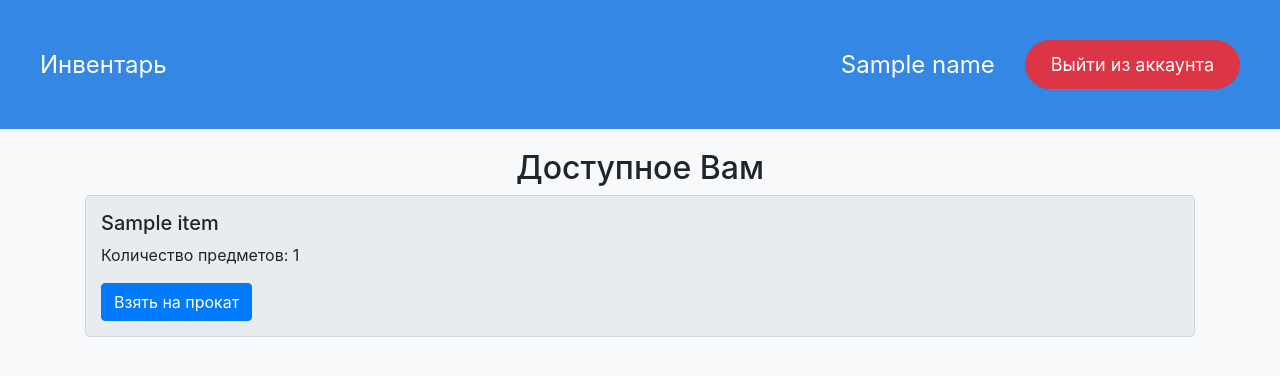
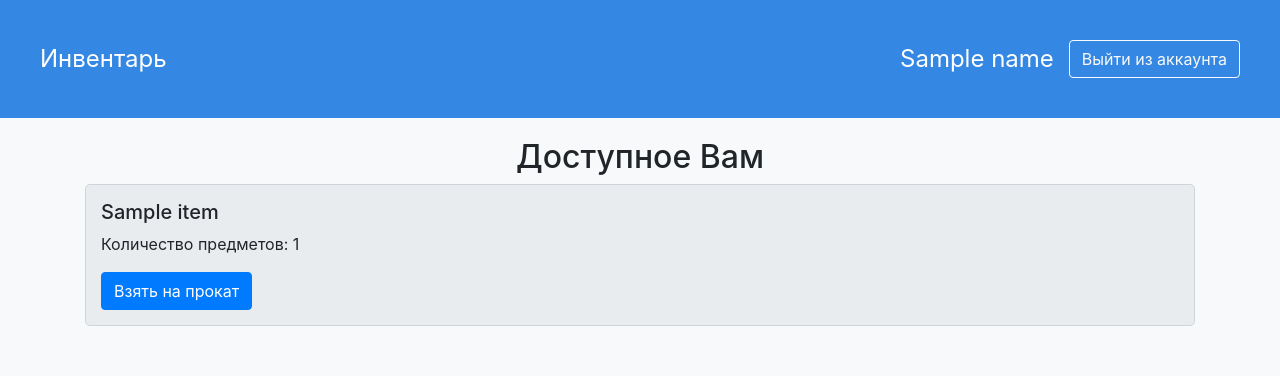
Before and after one commit to Karaseyka/Sport-equipment-management, a Flask app: template templates/polzovatel.html in a window 1280 px wide. Shown: the top 376 px of the page. Run offline with Flask 3, Linux system fonts and the light colour scheme; the template is opened without the code that fills it: most values are stand-ins (such as "Sample title", 1, 10 or a date in 2020); some libraries are stand-ins or nearby versions.

Commit message:
Update polzovatel.html

```diff
--- a/templates/polzovatel.html
+++ b/templates/polzovatel.html
@@ -51,6 +51,7 @@
 
 
 
+
     </style>
 </head>
 <body>
@@ -58,7 +59,8 @@
     <span>Инвентарь</span>
     <div style="display: flex; align-items: center;">
         <span>{{ name }}</span>
-        <button class="btn btn-danger rounded-pill" type="button" id="exit" style="font-size: 18px; padding: 10px 25px; margin-left: 30px;">Выйти из аккаунта</button>
+        <button class="btn btn-outline-light" type="button" id="exit" style="margin-left: 15px;">Выйти из аккаунта
+        </button>
     </div>
 </div>
 <div class="container inventory-list">
@@ -72,7 +74,9 @@
                     <h5>{{ item.name }}</h5>
                     <p>Количество предметов: {{ item.count }}</p>
 
-                    <button class="btn btn-primary" name="ItemName" id="open{{ item.name }}" value="{{ item.name }}">Взять на прокат</button>
+                    <button class="btn btn-primary" name="ItemName" id="open{{ item.name }}" value="{{ item.name }}">
+                        Взять на прокат
+                    </button>
                     <dialog id="myDialog{{ item.name }}">
                         <p>
                             <label>Введите количество товара</label>
@@ -88,9 +92,10 @@
                         </p>
                     </dialog>
                     <script>
-                        document.getElementById("exit").onclick = function() {
-                                window.location.href = "http://127.0.0.1:5000/register";
-                                 };
+
+                         document.getElementById('exit').onclick = function() {
+                            window.location.href = 'http://127.0.0.1:5000';
+                              };
                         function openDialog() {
                             const button = document.getElementById('open{{ item.name }}');
                             if (button.textContent != "Взять на прокат") return;
@@ -141,6 +146,7 @@
                         document.getElementById('open{{ item.name }}').addEventListener('click', openDialog);
                         document.getElementById('closeButton{{ item.name }}').addEventListener('click', closeDialog);
                         document.getElementById('submitButton{{ item.name }}').addEventListener('click', sendData);
+
 
 
                     </script>
```
